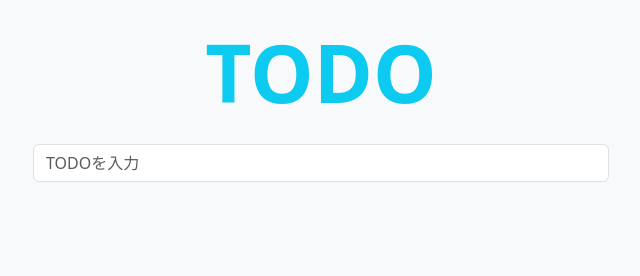
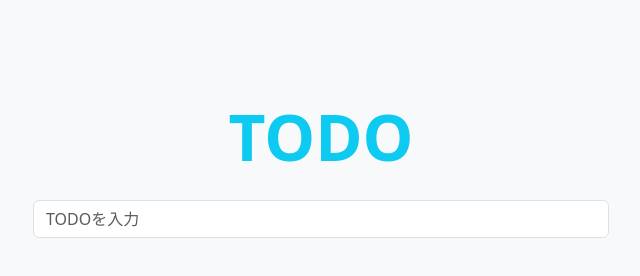
Before and after one commit to Kai99511/ToDo, a plain HTML site: page index.html in a window 1280 px wide. Shown: the whole page, without its empty margins (319-959 px from the left). Drawn offline with nearby package versions, Linux system fonts and the light colour scheme.

Commit message:
fix-top:position

```diff
--- a/index.html
+++ b/index.html
@@ -9,6 +9,10 @@
     <link href="https://cdn.jsdelivr.net/npm/bootstrap@5.3.0/dist/css/bootstrap.min.css" rel="stylesheet"
         integrity="sha384-9ndCyUaIbzAi2FUVXJi0CjmCapSmO7SnpJef0486qhLnuZ2cdeRhO02iuK6FUUVM" crossorigin="anonymous">
     <style>
+        body{
+            position: relative;
+            top: 75px;
+        }
         .container {
             max-width: 600px;
             /* スマートフォンのサイズに合わせて調整 */
@@ -43,7 +47,7 @@
 
 <body class="bg-light">
     <div class="container w-75">
-        <h1 class="text-center text-info my-4 fw-bold" style="font-size: 5rem">TODO</h1>
+        <h1 class="text-center text-info my-4 fw-bold" style="font-size: 4rem">TODO</h1>
 
         <!--フォームタグ-->
         <form id="form" class="mb-4">
```
